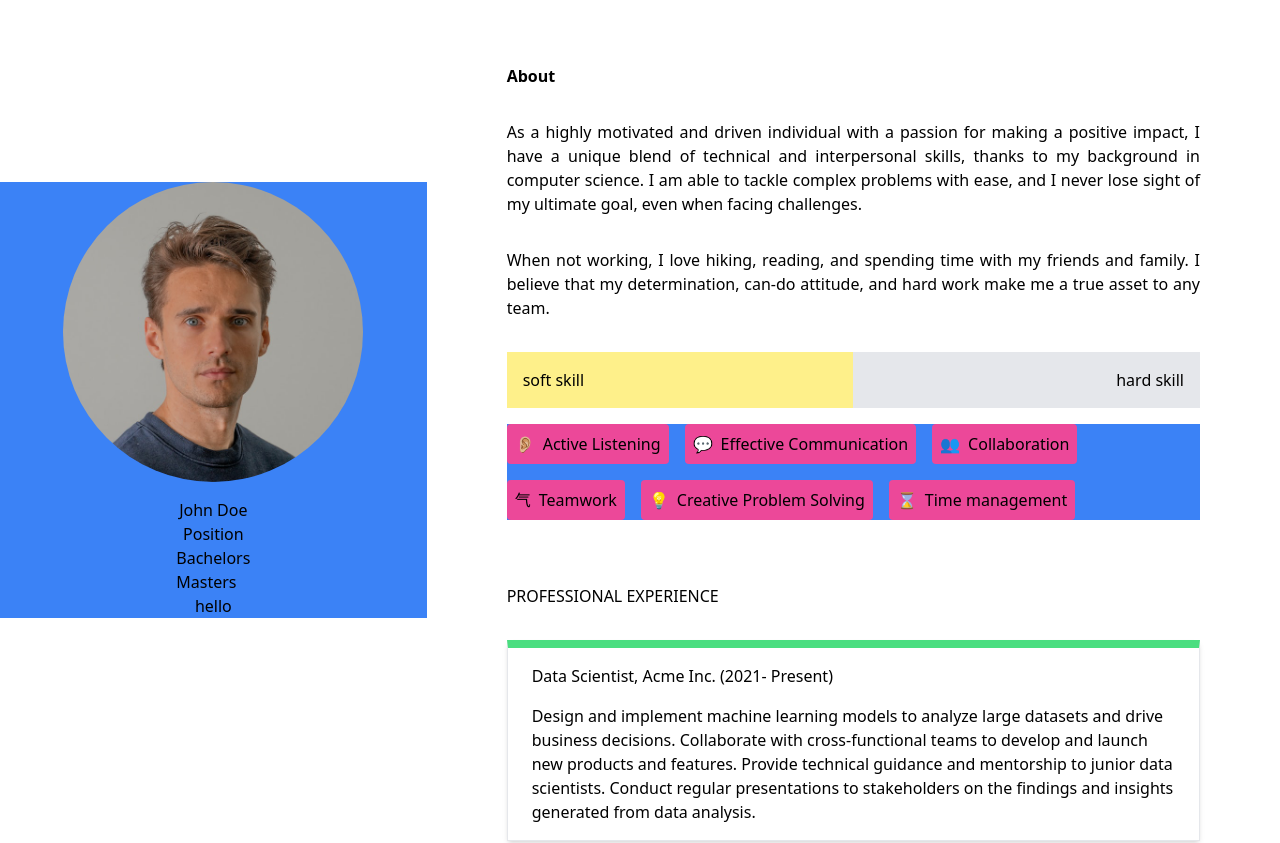
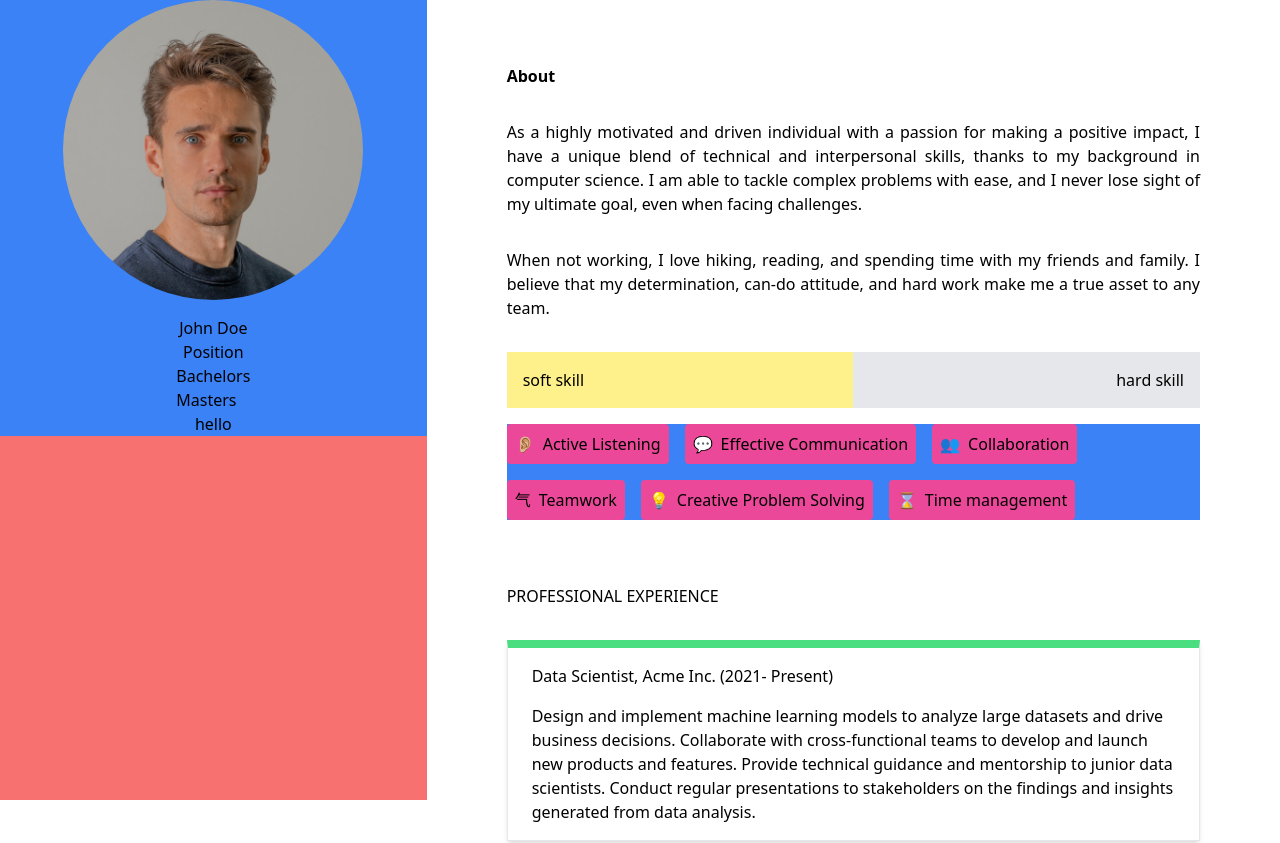
Before and after one commit to Iqbalshah786/resume-app, a Next.js app: page / in a window 1280 px wide. Shown: the top 843 px of the page. Built offline with nearby package versions, Linux system fonts and the light colour scheme.

Commit message:
fix formatting in page component

```diff
--- a/src/app/components/SideBar.tsx
+++ b/src/app/components/SideBar.tsx
@@ -2,15 +2,14 @@
 import profile from "../../../public/images/db.jpeg";
 import Image from "next/image";
 import Contact from "./Contact";
-import { Menu } from "lucide-react";
+import { useState } from "react";
 
 export default function SideBar() {
   return (
     <>
-      <div className="menu z-1 absolute top-4 left-4 md:hidden">
-        <Menu />
-      </div>
-      <aside className="hidden relative w-[50vw] md:flex flex-col items-center justify-center">
+      <aside
+        className={`w-full bg-red-400   md:w-[50vw] flex-col items-center justify-center `}
+      >
         <div className="w-full h-auto bg-blue-500 flex flex-col  items-center justify-center">
           <div className="name text-center flex flex-col gap-4">
             <Image
--- a/src/app/page.tsx
+++ b/src/app/page.tsx
@@ -3,7 +3,7 @@ import SideBar from "./components/SideBar";
 
 export default function Home() {
   return (
-    <main className="w-full h-screen  flex">
+    <main className="w-full h-screen flex">
       <SideBar />
       <div className="w-full ">
         <About />
```
